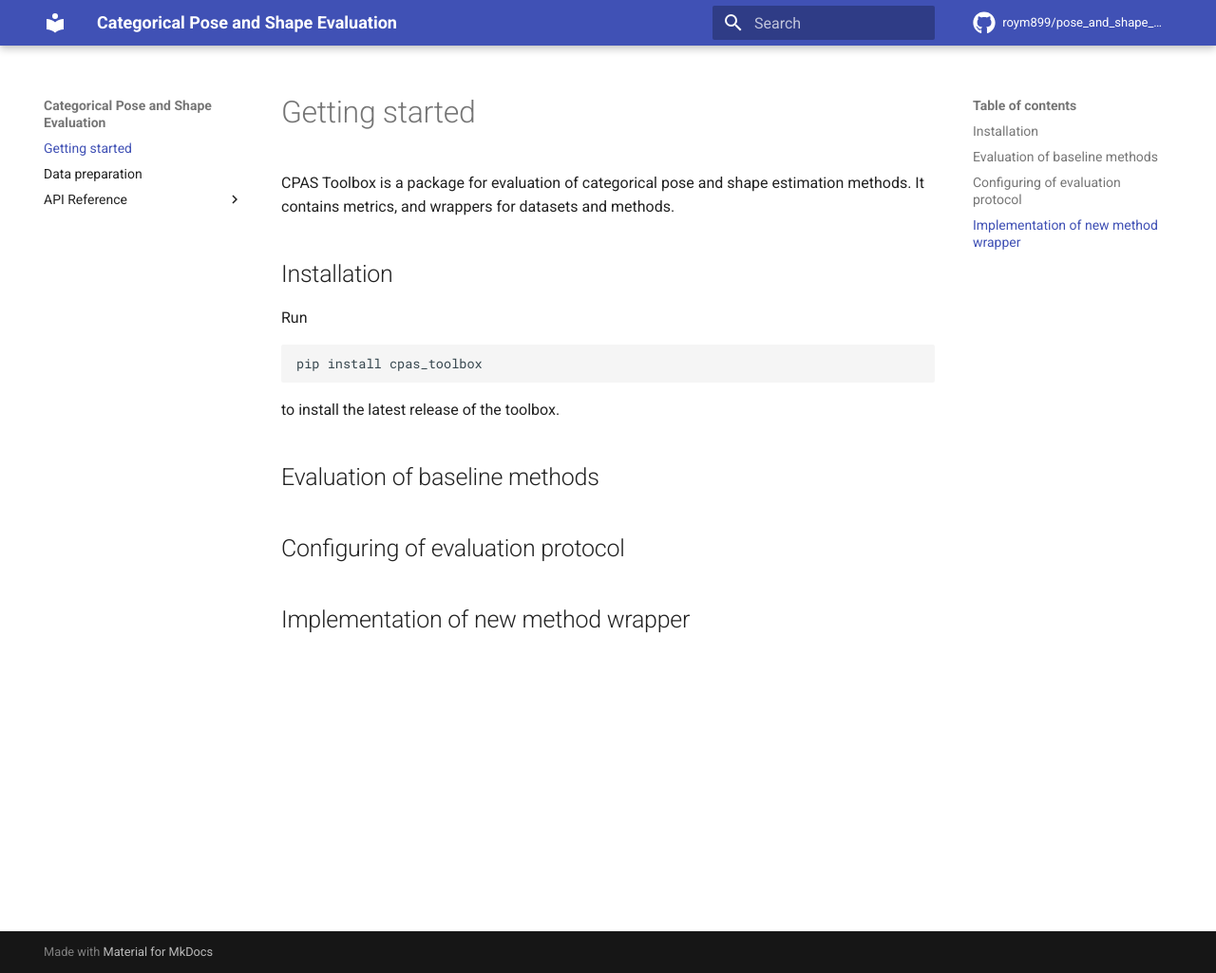
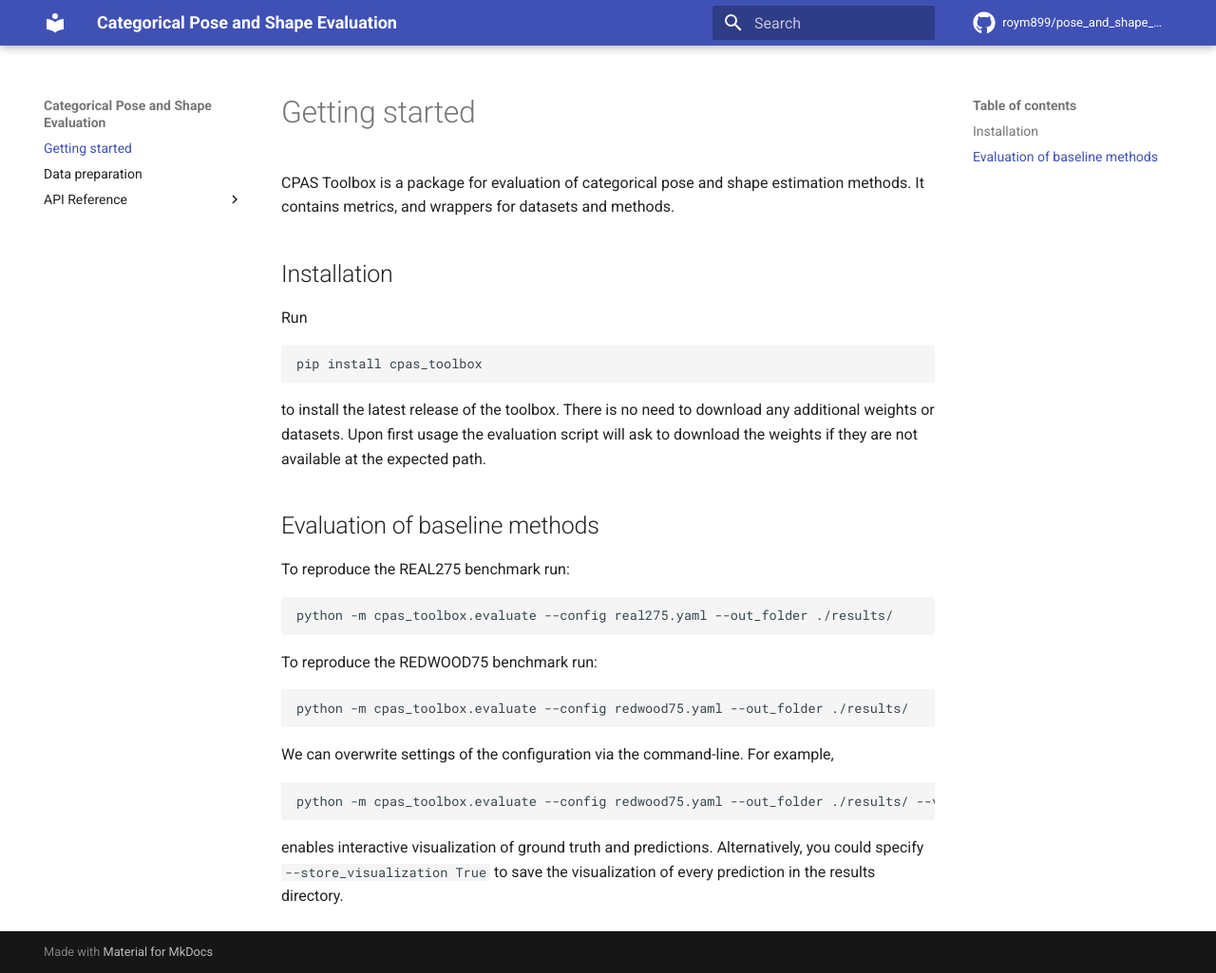
Before and after one commit to roym899/pose_and_shape_evaluation, an MkDocs documentation site: the page built from docs/index.md, in a window 1280 px wide and 1025 px high. Shown: the whole window at 95% size. Built offline with MkDocs 1.6.1 and Material for MkDocs 9.7.7, drawn with Linux system fonts in a browser that asks for light colours; comment, search, counter and statistics services are not loaded.

Commit message:
Improve documentation

````diff
--- a/docs/index.md
+++ b/docs/index.md
@@ -7,11 +7,20 @@ Run
 ```bash
 pip install cpas_toolbox
 ```
-to install the latest release of the toolbox.
-
+to install the latest release of the toolbox. There is no need to download any additional weights or datasets. Upon first usage the evaluation script will ask to download the weights if they are not available at the expected path.
 
 ## Evaluation of baseline methods
+To reproduce the REAL275 benchmark run:
+```bash
+python -m cpas_toolbox.evaluate --config real275.yaml --out_folder ./results/
+```
+To reproduce the REDWOOD75 benchmark run:
+```bash
+python -m cpas_toolbox.evaluate --config redwood75.yaml --out_folder ./results/
+```
 
-## Configuring of evaluation protocol
-
-## Implementation of new method wrapper
+We can overwrite settings of the configuration via the command-line. For example,
+```bash
+python -m cpas_toolbox.evaluate --config redwood75.yaml --out_folder ./results/ --visualize_gt True --visualize_prediction True
+```
+enables interactive visualization of ground truth and predictions. Alternatively, you could specify `--store_visualization True` to save the visualization of every prediction in the results directory.
````
Also changed, not shown: docs/api_reference/utils.md (+1 -0 lines), docs/data_preparation.md (+2 -0 lines).
